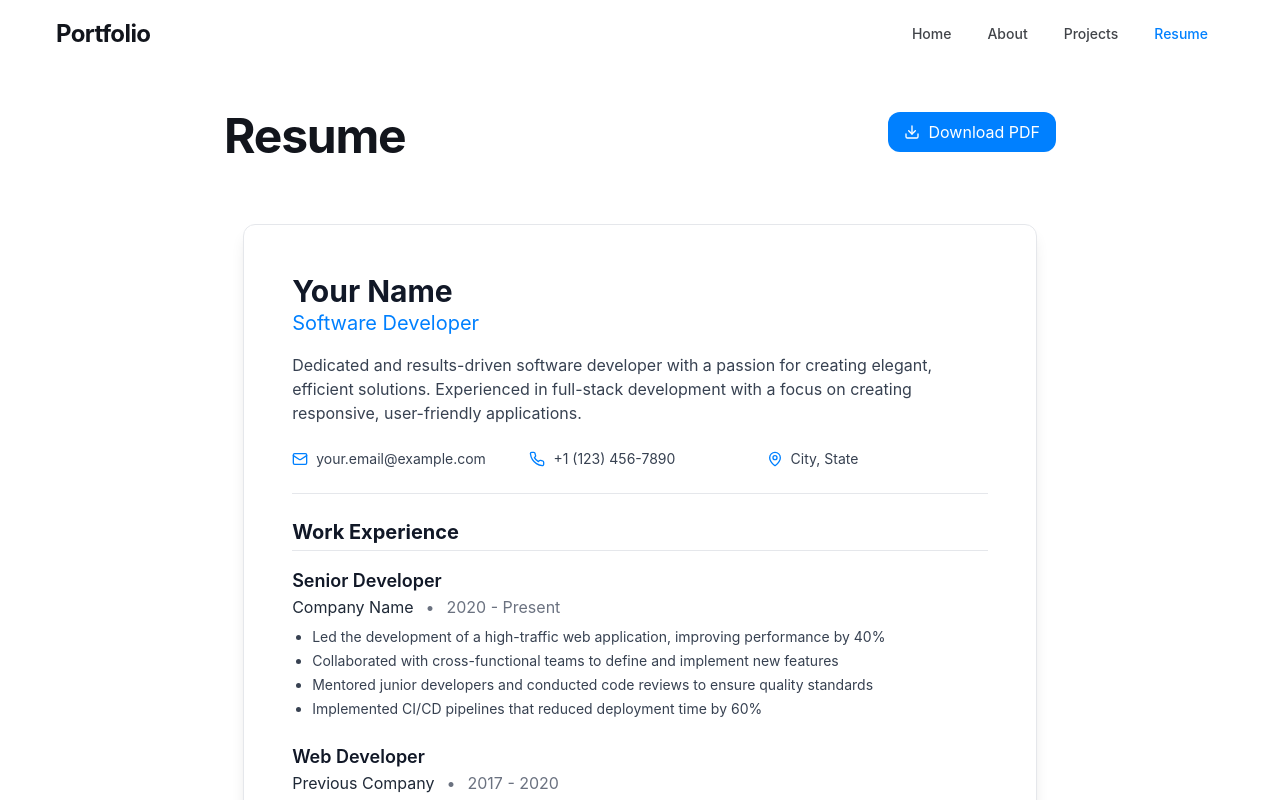
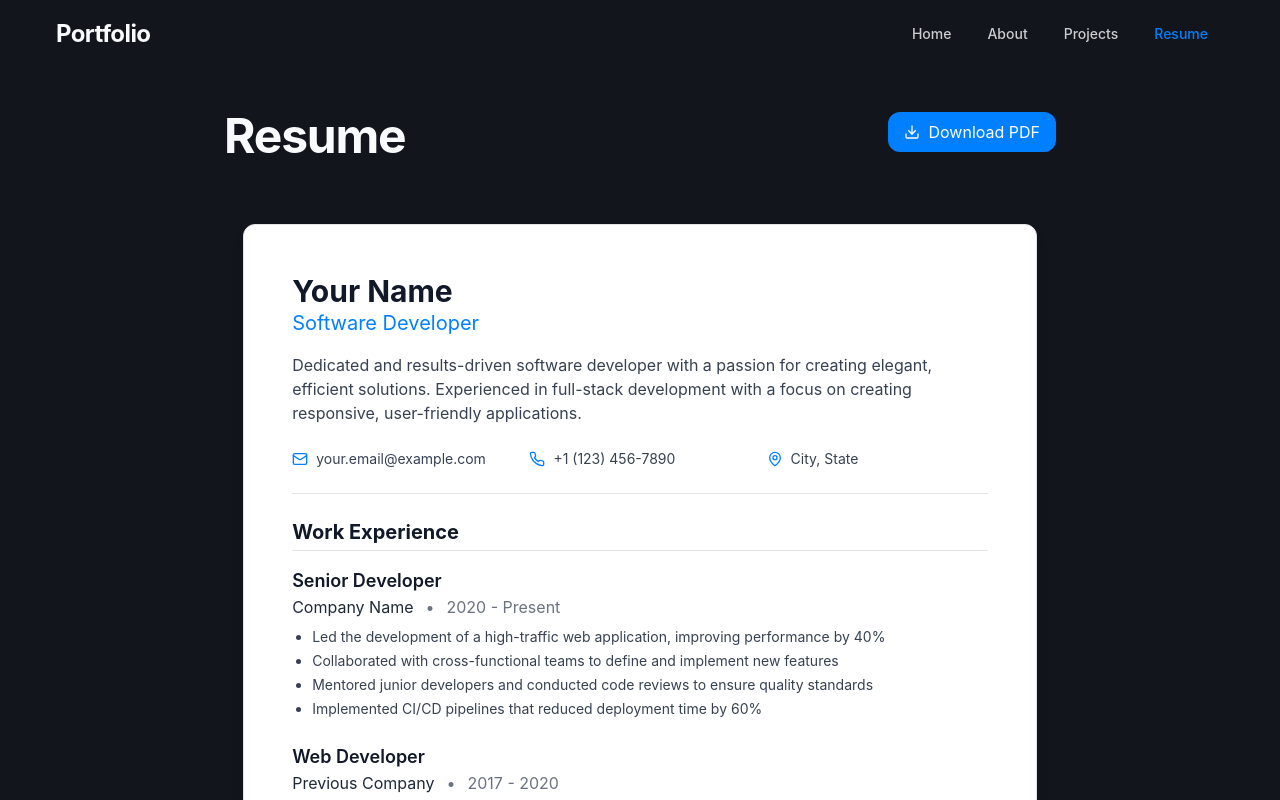
Before and after one commit to 1337encrypted/info-island, a React (Vite) app: page /resume in a window 1280 px wide. Shown: the top 800 px of the page. Built offline with nearby package versions, Linux system fonts and the light colour scheme.

Commit message:
Implement dark theme, except resume
Implements a dark theme for the website, while keeping the resume page with a white background.

```diff
--- a/src/index.css
+++ b/src/index.css
@@ -1,42 +1,17 @@
-
 @tailwind base;
 @tailwind components;
 @tailwind utilities;
 
 @layer base {
   :root {
-    --background: 0 0% 100%;
-    --foreground: 220 20% 9%;
+    /* Light mode colors for resume page */
+    --resume-background: 0 0% 100%;
+    --resume-foreground: 220 20% 9%;
+    --resume-muted: 210 20% 96%;
+    --resume-muted-foreground: 220 15% 40%;
+    --resume-border: 220 15% 90%;
 
-    --card: 0 0% 100%;
-    --card-foreground: 220 20% 9%;
-
-    --popover: 0 0% 100%;
-    --popover-foreground: 220 20% 9%;
-
-    --primary: 210 100% 50%;
-    --primary-foreground: 0 0% 100%;
-
-    --secondary: 210 20% 96%;
-    --secondary-foreground: 220 20% 9%;
-
-    --muted: 210 20% 96%;
-    --muted-foreground: 220 15% 40%;
-
-    --accent: 210 20% 96%;
-    --accent-foreground: 220 20% 9%;
-
-    --destructive: 0 84% 60%;
-    --destructive-foreground: 0 0% 100%;
-
-    --border: 220 15% 90%;
-    --input: 220 15% 90%;
-    --ring: 210 100% 50%;
-
-    --radius: 0.75rem;
-  }
-
-  .dark {
+    /* Dark mode colors for the rest of the site */
     --background: 220 20% 9%;
     --foreground: 210 20% 98%;
 
@@ -64,6 +39,8 @@
     --border: 220 30% 16%;
     --input: 220 30% 16%;
     --ring: 210 100% 50%;
+
+    --radius: 0.75rem;
   }
 }
 
--- a/src/pages/Resume.tsx
+++ b/src/pages/Resume.tsx
@@ -85,7 +85,7 @@ const Resume = () => {
   };
 
   return (
-    <div className="pt-28 pb-16 px-6 flex flex-col items-center min-h-screen">
+    <div className="pt-28 pb-16 px-6 flex flex-col items-center min-h-screen bg-background text-foreground">
       <div className="container max-w-4xl mx-auto mb-8">
         <div className="flex justify-between items-start mb-8 flex-col sm:flex-row gap-4">
           <AnimatedSection>
@@ -108,7 +108,7 @@ const Resume = () => {
       <AnimatedSection delay={200} className="w-full max-w-[210mm] mx-auto">
         <div
           ref={resumeRef}
-          className="bg-white text-black shadow-lg rounded-lg overflow-hidden border border-gray-200"
+          className="bg-[hsl(var(--resume-background))] text-[hsl(var(--resume-foreground))] shadow-lg rounded-lg overflow-hidden border border-[hsl(var(--resume-border))]"
           style={{
             width: "210mm",
             minHeight: "297mm",
@@ -119,7 +119,7 @@ const Resume = () => {
           {/* Resume Content */}
           <div className="p-8 md:p-12">
             {/* Header / Personal Info */}
-            <div className="border-b border-gray-200 pb-6 mb-6">
+            <div className="border-b border-[hsl(var(--resume-border))] pb-6 mb-6">
               <h2 className="text-3xl font-bold text-gray-900">{personalInfo.name}</h2>
               <h3 className="text-xl text-primary mb-4">{personalInfo.title}</h3>
 
@@ -143,7 +143,7 @@ const Resume = () => {
 
             {/* Work Experience */}
             <div className="mb-6">
-              <h2 className="text-xl font-bold mb-4 pb-1 border-b border-gray-200 text-gray-900">
+              <h2 className="text-xl font-bold mb-4 pb-1 border-b border-[hsl(var(--resume-border))] text-gray-900">
                 Work Experience
               </h2>
 
@@ -168,7 +168,7 @@ const Resume = () => {
 
             {/* Education */}
             <div className="mb-6">
-              <h2 className="text-xl font-bold mb-4 pb-1 border-b border-gray-200 text-gray-900">
+              <h2 className="text-xl font-bold mb-4 pb-1 border-b border-[hsl(var(--resume-border))] text-gray-900">
                 Education
               </h2>
 
@@ -189,7 +189,7 @@ const Resume = () => {
 
             {/* Skills */}
             <div>
-              <h2 className="text-xl font-bold mb-4 pb-1 border-b border-gray-200 text-gray-900">
+              <h2 className="text-xl font-bold mb-4 pb-1 border-b border-[hsl(var(--resume-border))] text-gray-900">
                 Skills
               </h2>
 
```
